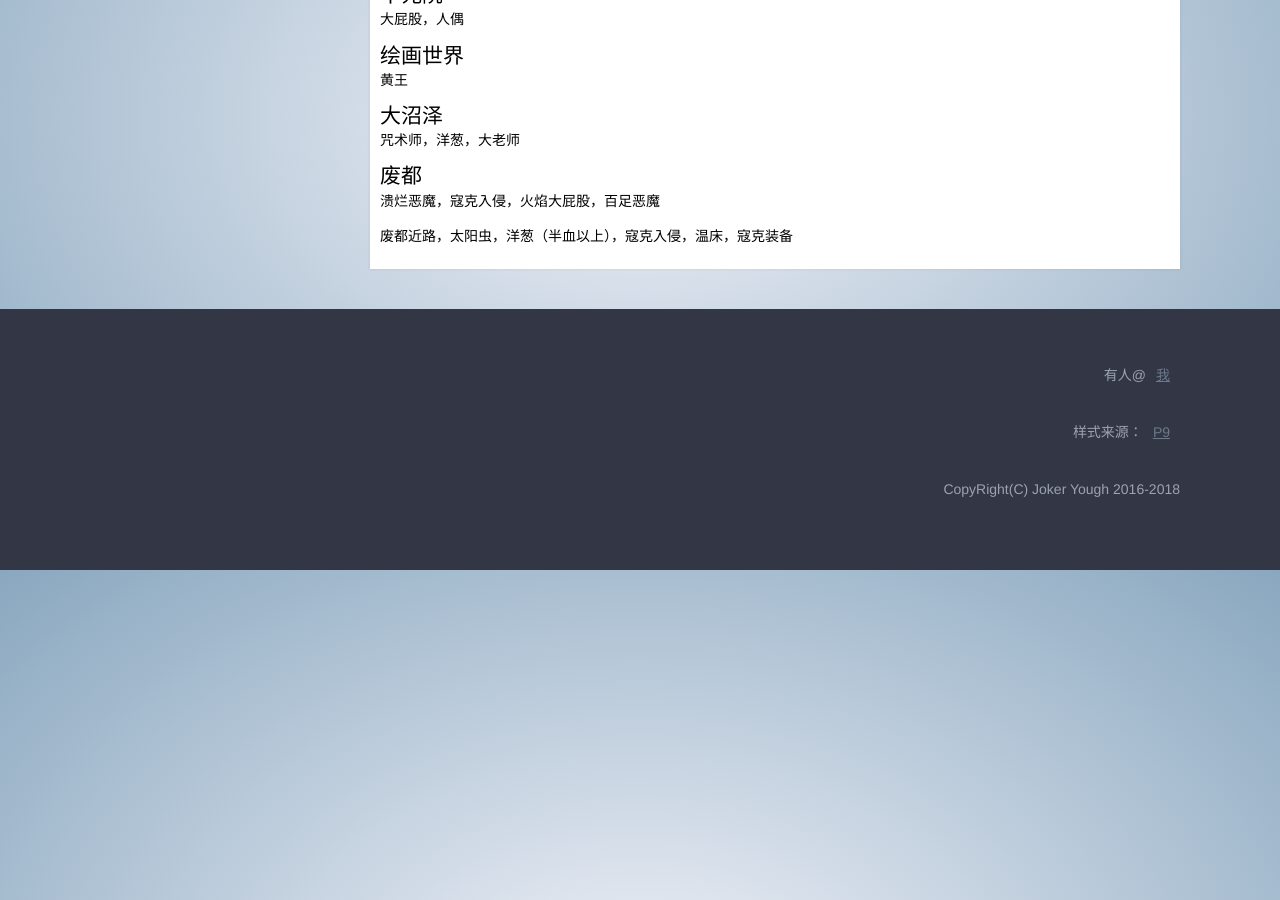
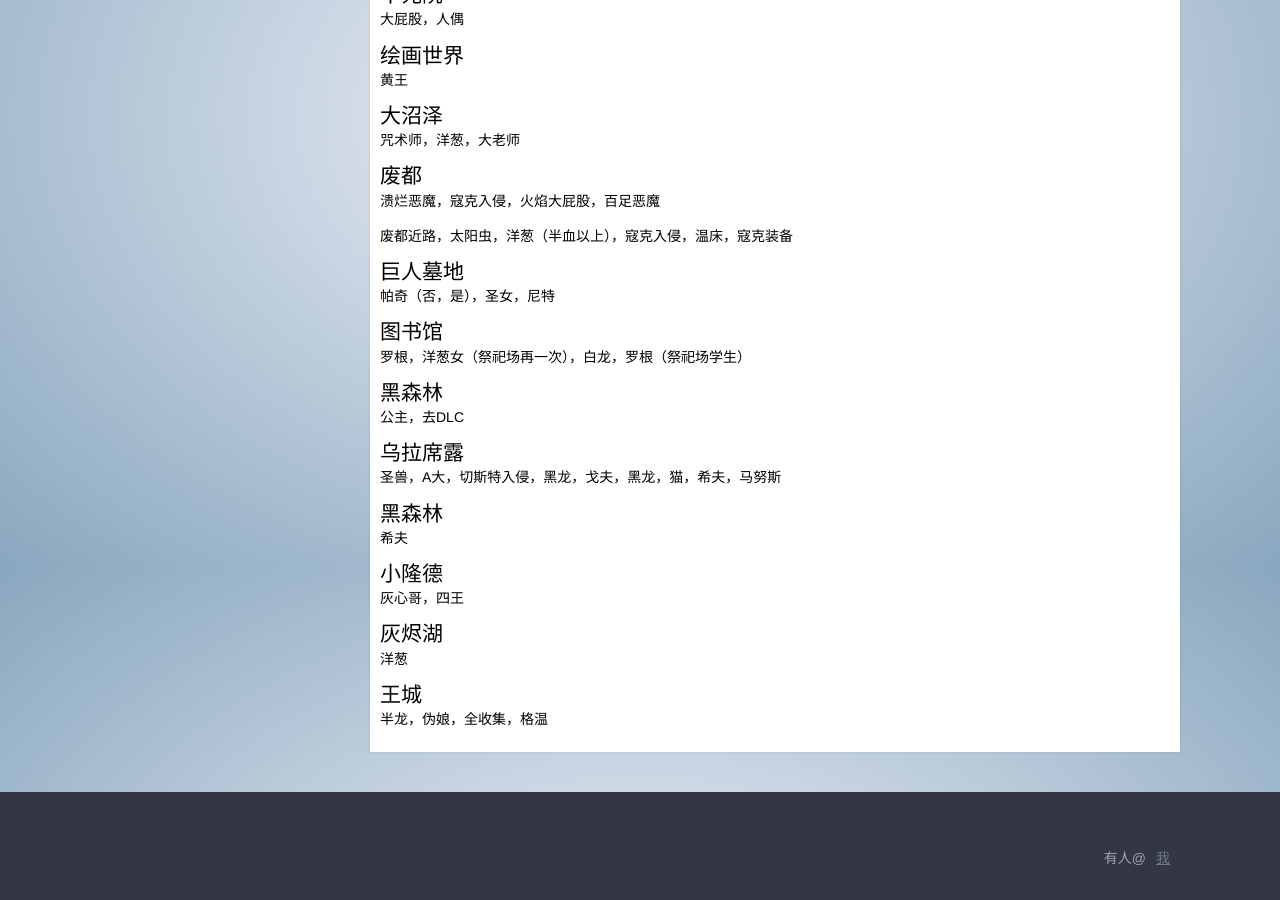
Before and after one commit to pw1316/pw1316.github.io, a Jekyll site: the page built from _posts/2018-06-10-DSRE-WalkThrough.md, in a window 1280 px wide and 900 px high, scrolled down 1233 px. Built offline with Jekyll 4.4.1, drawn with Linux system fonts in a browser that asks for light colours; nearby versions of some CDN libraries.

Commit message:
DSre流程

```diff
--- a/_posts/2018-06-10-DSRE-WalkThrough.md
+++ b/_posts/2018-06-10-DSRE-WalkThrough.md
@@ -89,3 +89,35 @@ showbar: false
 溃烂恶魔，寇克入侵，火焰大屁股，百足恶魔
 
 废都近路，太阳虫，洋葱（半血以上），寇克入侵，温床，寇克装备
+
+## 巨人墓地
+
+帕奇（否，是），圣女，尼特
+
+## 图书馆
+
+罗根，洋葱女（祭祀场再一次），白龙，罗根（祭祀场学生）
+
+## 黑森林
+
+公主，去DLC
+
+## 乌拉席露
+
+圣兽，A大，切斯特入侵，黑龙，戈夫，黑龙，猫，希夫，马努斯
+
+## 黑森林
+
+希夫
+
+## 小隆德
+
+灰心哥，四王
+
+## 灰烬湖
+
+洋葱
+
+## 王城
+
+半龙，伪娘，全收集，格温
```
